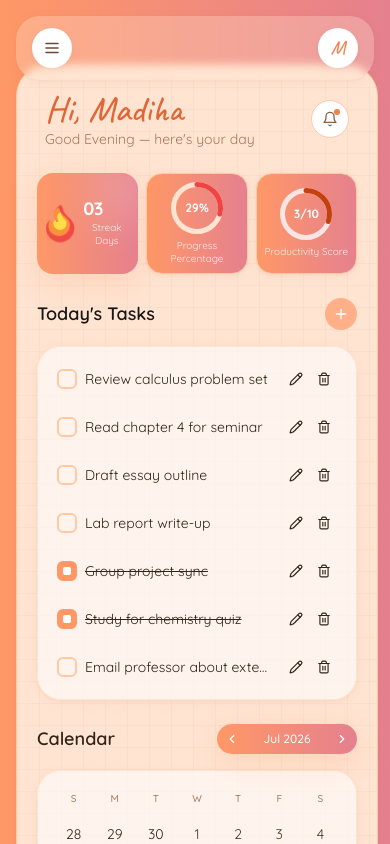
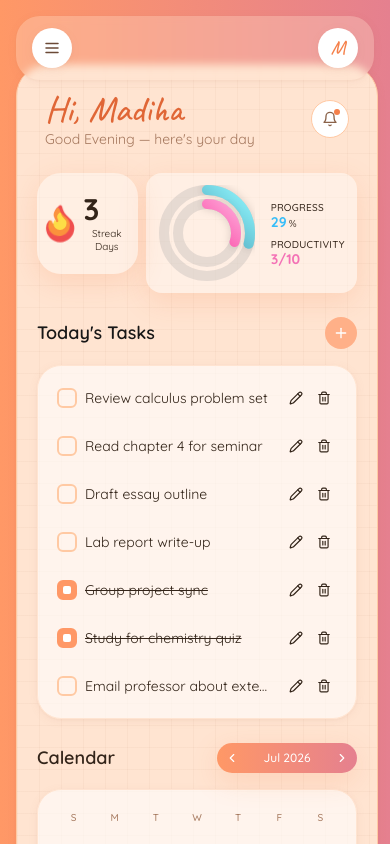
Before and after one commit to madiha2007/Daily-Planner, a Next.js app: page /dashboard in a window 390 px wide. Shown: the top 844 px of the page. Built offline with nearby package versions, Linux system fonts and the light colour scheme.

Commit message:
UI responsive

```diff
--- a/src/components/data/TaskItem.tsx
+++ b/src/components/data/TaskItem.tsx
@@ -50,14 +50,14 @@ export default function TaskItem({ task }: { task: Task }) {
         <button
           onClick={() => open('editTask', { task })}
           aria-label="Edit task"
-          className="rounded-lg p-1.5 text-cocoa-300 hover:bg-peach-100 hover:text-cocoa-600 active:bg-peach-100"
+          className="rounded-lg p-1.5 text-cocoa-100 hover:bg-peach-100 hover:text-cocoa-600 active:bg-peach-100"
         >
           <Pencil size={14} />
         </button>
         <button
           onClick={() => open('deleteTask', { task })}
           aria-label="Delete task"
-          className="rounded-lg p-1.5 text-cocoa-300 hover:bg-red-50 hover:text-red-400 active:bg-red-50"
+          className="rounded-lg p-1.5 text-cocoa-100 hover:bg-red-50 hover:text-red-400 active:bg-red-50"
         >
           <Trash2 size={14} />
         </button>
--- a/src/components/sections/OverviewSection.tsx
+++ b/src/components/sections/OverviewSection.tsx
@@ -1,6 +1,7 @@
 'use client';
 
 import { useEffect } from 'react';
+import { motion } from 'framer-motion';
 import { Flame } from 'lucide-react';
 import Skeleton from '@/components/ui/Skeleton';
 import { useTaskStore } from '@/stores/useTaskStore';
@@ -12,21 +13,9 @@ import { formatDateISO } from '@/lib/utils';
 function AnimatedFlame() {
   return (
     <div className="relative flex h-9 w-9 sm:h-12 sm:w-12 items-center justify-center">
-      <Flame
-        className="absolute text-red-500 animate-flame-a"
-        size={40}
-        fill="currentColor"
-      />
-      <Flame
-        className="absolute text-orange-400 animate-flame-b"
-        size={30}
-        fill="currentColor"
-      />
-      <Flame
-        className="absolute text-yellow-300 animate-flame-c"
-        size={18}
-        fill="currentColor"
-      />
+      <Flame className="absolute text-red-500 animate-flame-a" size={40} fill="currentColor" />
+      <Flame className="absolute text-orange-400 animate-flame-b" size={30} fill="currentColor" />
+      <Flame className="absolute text-yellow-300 animate-flame-c" size={18} fill="currentColor" />
       <style jsx global>{`
         @keyframes flame-a {
           0%, 100% { transform: scale(1) rotate(-3deg); opacity: 0.85; }
@@ -40,73 +29,71 @@ function AnimatedFlame() {
           0%, 100% { transform: scale(0.88) translateY(0); opacity: 0.9; }
           50% { transform: scale(1.15) translateY(-2.5px); opacity: 1; }
         }
-        .animate-flame-a {
-          animation: flame-a 1.6s ease-in-out infinite;
-          transform-origin: bottom center;
-        }
-        .animate-flame-b {
-          animation: flame-b 1.3s ease-in-out infinite;
-          animation-delay: 0.15s;
-          transform-origin: bottom center;
-        }
-        .animate-flame-c {
-          animation: flame-c 1s ease-in-out infinite;
-          animation-delay: 0.3s;
-          transform-origin: bottom center;
-        }
+        .animate-flame-a { animation: flame-a 1.6s ease-in-out infinite; transform-origin: bottom center; }
+        .animate-flame-b { animation: flame-b 1.3s ease-in-out infinite; animation-delay: 0.15s; transform-origin: bottom center; }
+        .animate-flame-c { animation: flame-c 1s ease-in-out infinite; animation-delay: 0.3s; transform-origin: bottom center; }
       `}</style>
     </div>
   );
 }
 
-function CircularStat({
-  percent,
-  size = 52,
-  strokeWidth = 5,
-  trackClassName,
-  progressClassName,
-  children,
-}: {
-  percent: number;
-  size?: number;
-  strokeWidth?: number;
-  trackClassName: string;
-  progressClassName: string;
-  children: React.ReactNode;
-}) {
-  const radius = (size - strokeWidth) / 2;
-  const circumference = 2 * Math.PI * radius;
-  const clamped = Math.min(100, Math.max(0, percent));
+// --- Apple-Activity-style ring, adapted: SVG gradient stroke + animated draw-in ---
+interface RingDatum {
+  id: string;
+  percent: number; // 0-100
+  size: number;
+  colorFrom: string;
+  colorTo: string;
+}
+
+function GradientRing({ data, delay }: { data: RingDatum; delay: number }) {
+  const strokeWidth = 10;
+  const radius = (data.size - strokeWidth) / 2;
+  const circumference = radius * 2 * Math.PI;
+  const clamped = Math.min(100, Math.max(0, data.percent));
   const offset = circumference - (clamped / 100) * circumference;
+  const gradientId = `gradient-${data.id}`;
 
   return (
-    <div className="relative shrink-0" style={{ width: size, height: size }}>
-      <svg width={size} height={size} className="-rotate-90">
+    <div className="absolute inset-0 flex items-center justify-center">
+      <svg
+        width={data.size}
+        height={data.size}
+        viewBox={`0 0 ${data.size} ${data.size}`}
+        className="-rotate-90"
+      >
+        <defs>
+          <linearGradient id={gradientId} x1="0%" y1="0%" x2="100%" y2="100%">
+            <stop offset="0%" stopColor={data.colorFrom} />
+            <stop offset="100%" stopColor={data.colorTo} />
+          </linearGradient>
+        </defs>
+
         <circle
-          cx={size / 2}
-          cy={size / 2}
+          cx={data.size / 2}
+          cy={data.size / 2}
           r={radius}
+          fill="none"
+          stroke="#aca9a9"
+          strokeOpacity={0.3}
           strokeWidth={strokeWidth}
+        />
+
+        <motion.circle
+          cx={data.size / 2}
+          cy={data.size / 2}
+          r={radius}
           fill="none"
-          stroke="currentColor"
-          className={trackClassName}
-        />
-        <circle
-          cx={size / 2}
-          cy={size / 2}
-          r={radius}
+          stroke={`url(#${gradientId})`}
           strokeWidth={strokeWidth}
-          fill="none"
-          stroke="currentColor"
+          strokeLinecap="round"
           strokeDasharray={circumference}
-          strokeDashoffset={offset}
-          strokeLinecap="round"
-          className={`${progressClassName} transition-all duration-700 ease-out`}
+          initial={{ strokeDashoffset: circumference }}
+          animate={{ strokeDashoffset: offset }}
+          transition={{ duration: 1.4, delay, ease: 'easeInOut' }}
+          style={{ filter: 'drop-shadow(0 0 4px rgba(0,0,0,0.15))' }}
         />
       </svg>
-      <div className="absolute inset-0 flex items-center justify-center">
-        {children}
-      </div>
     </div>
   );
 }
@@ -147,18 +134,21 @@ export default function OverviewSection() {
   })();
   const productivityScore = `${productivityRaw}/10`;
 
+  const rings: RingDatum[] = [
+    { id: 'progress', percent: progressPct, size: 96, colorFrom: '#116082', colorTo: '#93f8ff' }, // peach
+    { id: 'productivity', percent: productivityRaw * 10, size: 68, colorFrom: '#f81084', colorTo: '#fea6d8' }, // blush
+  ];
+
   if (loading) {
     return (
       <div id="overview" className="scroll-mt-20 grid grid-cols-3 gap-2 sm:gap-3">
-        {Array.from({ length: 3 }).map((_, i) => (
-          <div
-            key={i}
-            className="aspect-square rounded-3xl border border-peach-200 bg-white flex flex-col items-center justify-center gap-2 shadow-soft"
-          >
+        <div className="aspect-square rounded-3xl border border-peach-200 bg-white flex flex-col items-center justify-center gap-2 shadow-soft">
           <Skeleton className="h-10 w-10 rounded-full" />
           <Skeleton className="h-2 w-14" />
         </div>
-        ))}
+        <div className="col-span-2 rounded-3xl border border-peach-200 bg-white p-4 shadow-soft">
+          <Skeleton className="h-24 w-full" />
+        </div>
       </div>
     );
   }
@@ -168,51 +158,50 @@ export default function OverviewSection() {
       {/* Streak card */}
       <button
         onClick={() => scrollTo('heatmap')}
-  className="relative overflow-hidden aspect-square rounded-xl bg-gradient-to-r from-peach-400 to-blush-400 flex flex-row items-center justify-center gap-2 px-2 shadow-warm transition-all hover:-translate-y-0.5 hover:shadow-card"
+        className="relative overflow-hidden aspect-square rounded-2xl bg-white/40  flex flex-row items-center justify-center gap-2 px-2 shadow-warm transition-all hover:-translate-y-0.5 hover:shadow-card"
       >
-  <div className="pointer-events-none absolute -right-4 -top-4 h-16 w-16 rounded-full bg-white/20 blur-xl" />
+        <div className="pointer-events-none absolute -right-3 -top-3 h-14 w-14 rounded-full blur-xl" />
         <AnimatedFlame />
         <div className="relative flex flex-col items-start">
-    <p className="text-lg sm:text-2xl font-bold tracking-tight text-white leading-none">
-      {String(currentStreak).padStart(2, '0')}
+          <p className="text-3xl sm:text-2xl font-bold tracking-tight text-cocoa-800 leading-none">
+            {String(currentStreak).padStart(1, '0')}
           </p>
-    <p className="mt-1 text-[10px] sm:text-[11px] leading-tight text-white/85">
+          <p className="mt-1 text-[10px] sm:text-[13px] leading-tight text-cocoa-800">
             Streak Days
           </p>
         </div>
       </button>
-      {/* Progress percentage card */}
-      <button
-        onClick={() => scrollTo('tasks')}
-        className="aspect-square rounded-xl border border-peach-200 bg-gradient-to-r from-peach-400 to-blush-400 flex flex-col items-center justify-center gap-1.5 shadow-soft transition-all hover:-translate-y-0.5 hover:shadow-card"
-      >
-        <CircularStat
-          percent={progressPct}
-          trackClassName="text-peach-100"
-          progressClassName="text-red-500"
-        >
-          <span className="text-xs sm:text-sm font-bold text-white">{progressPct}%</span>
-        </CircularStat>
-        <p className="text-[10px] sm:text-[11px] leading-tight text-white/85 text-center px-1">
-          Progress Percentage
-        </p>
-      </button>
 
-      {/* Productivity score card */}
+      {/* Merged Activity card — Apple Activity Rings style */}
       <button
         onClick={() => scrollTo('analytics')}
-        className="aspect-square rounded-xl border border-peach-200 bg-gradient-to-r from-peach-400 to-blush-400 flex flex-col items-center justify-center gap-1.5 shadow-soft transition-all hover:-translate-y-0.5 hover:shadow-card"
+        className="col-span-2 rounded-xl bg-white/40 shadow-warm transition-all hover:-translate-y-0.5 hover:shadow-card px-4 py-3 flex items-center justify-center gap-4 sm:gap-6"
       >
-        <CircularStat
-          percent={productivityRaw * 10}
-          trackClassName="text-blush-100"
-          progressClassName="text-orange-700"
-        >
-          <span className="text-xs sm:text-sm font-bold text-white">{productivityScore}</span>
-        </CircularStat>
-        <p className="text-[10px] sm:text-[11px] leading-tight text-white/85 text-center px-1">
-          Productivity Score
-        </p>
+        <div className="relative shrink-0" style={{ width: 96, height: 96 }}>
+          {rings.map((ring, i) => (
+            <GradientRing key={ring.id} data={ring} delay={i * 0.2} />
+          ))}
+        </div>
+
+        <div className="flex flex-col gap-2 text-left">
+          <div className="flex flex-col">
+            <span className="text-[10px] sm:text-[11px] font-medium tracking-wide text-cocoa-800">
+              PROGRESS
+            </span>
+            <span className="text-sm sm:text-lg font-bold text-sky-400 leading-none">
+              {progressPct}
+              <span className="ml-0.5 text-[10px] sm:text-xs font-medium text-cocoa-800/80">%</span>
+            </span>
+          </div>
+          <div className="flex flex-col">
+            <span className="text-[10px] sm:text-[11px] font-medium tracking-wide text-cocoa-800">
+              PRODUCTIVITY
+            </span>
+            <span className="text-sm sm:text-lg font-bold text-pink-400 leading-none">
+              {productivityScore}
+            </span>
+          </div>
+        </div>
       </button>
     </div>
   );
--- /dev/null
+++ b/src/hooks/usePendingScrollSection.ts
@@ -0,0 +1,18 @@
+'use client';
+
+import { useEffect } from 'react';
+import { useScrollToSection } from '@/hooks/useScrollToSection';
+
+const PENDING_SCROLL_KEY = 'pendingScrollSection';
+
+export function usePendingScrollSection() {
+  const scrollTo = useScrollToSection();
+
+  useEffect(() => {
+    const pending = sessionStorage.getItem(PENDING_SCROLL_KEY);
+    if (pending) {
+      sessionStorage.removeItem(PENDING_SCROLL_KEY);
+      requestAnimationFrame(() => scrollTo(pending));
+    }
+  }, [scrollTo]);
+}
```
Also changed, not shown: src/app/dashboard/page.tsx (+6 -3 lines), src/components/layout/Sidebar.tsx (+77 -11 lines). Lines whose indentation alone changed are shown as unchanged.
